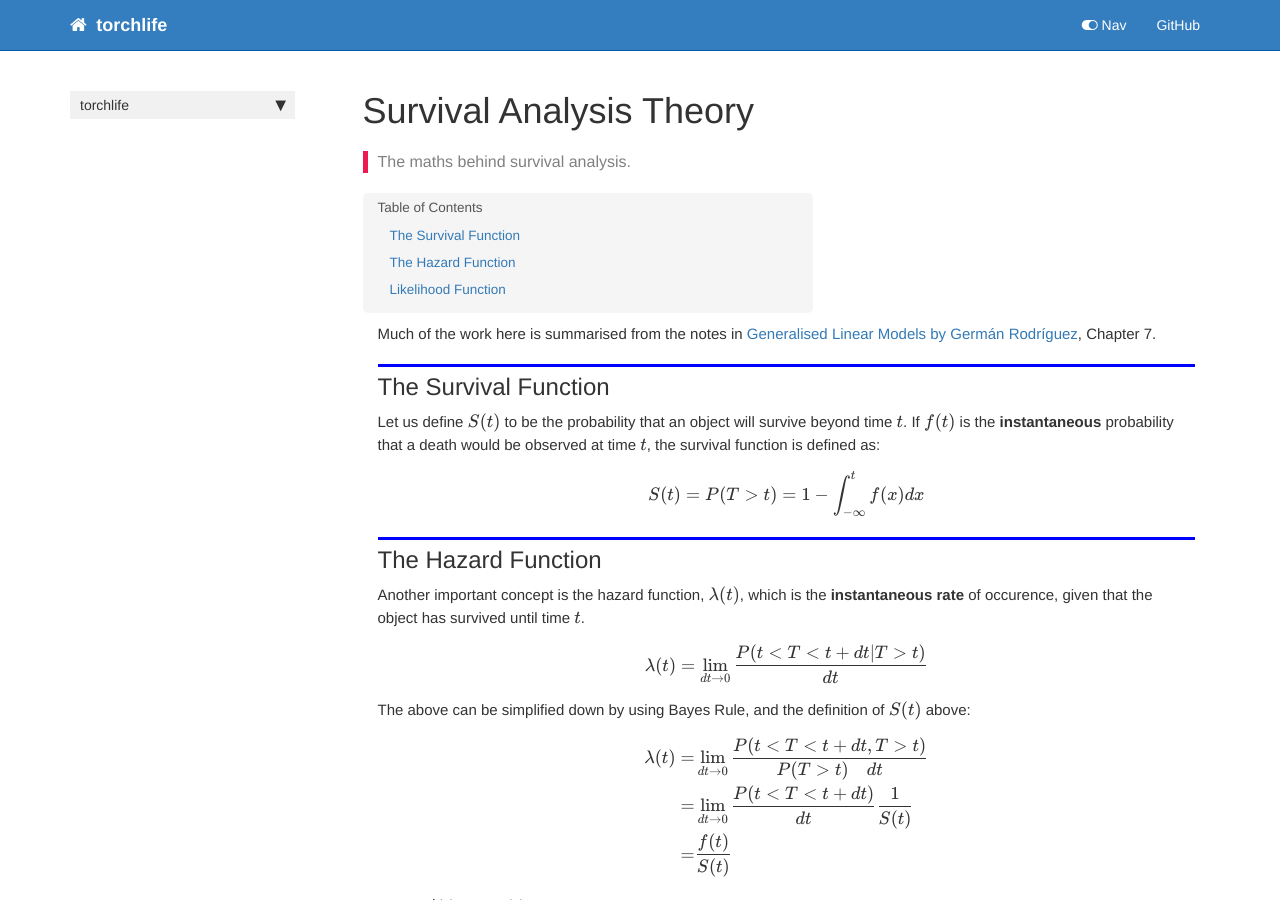
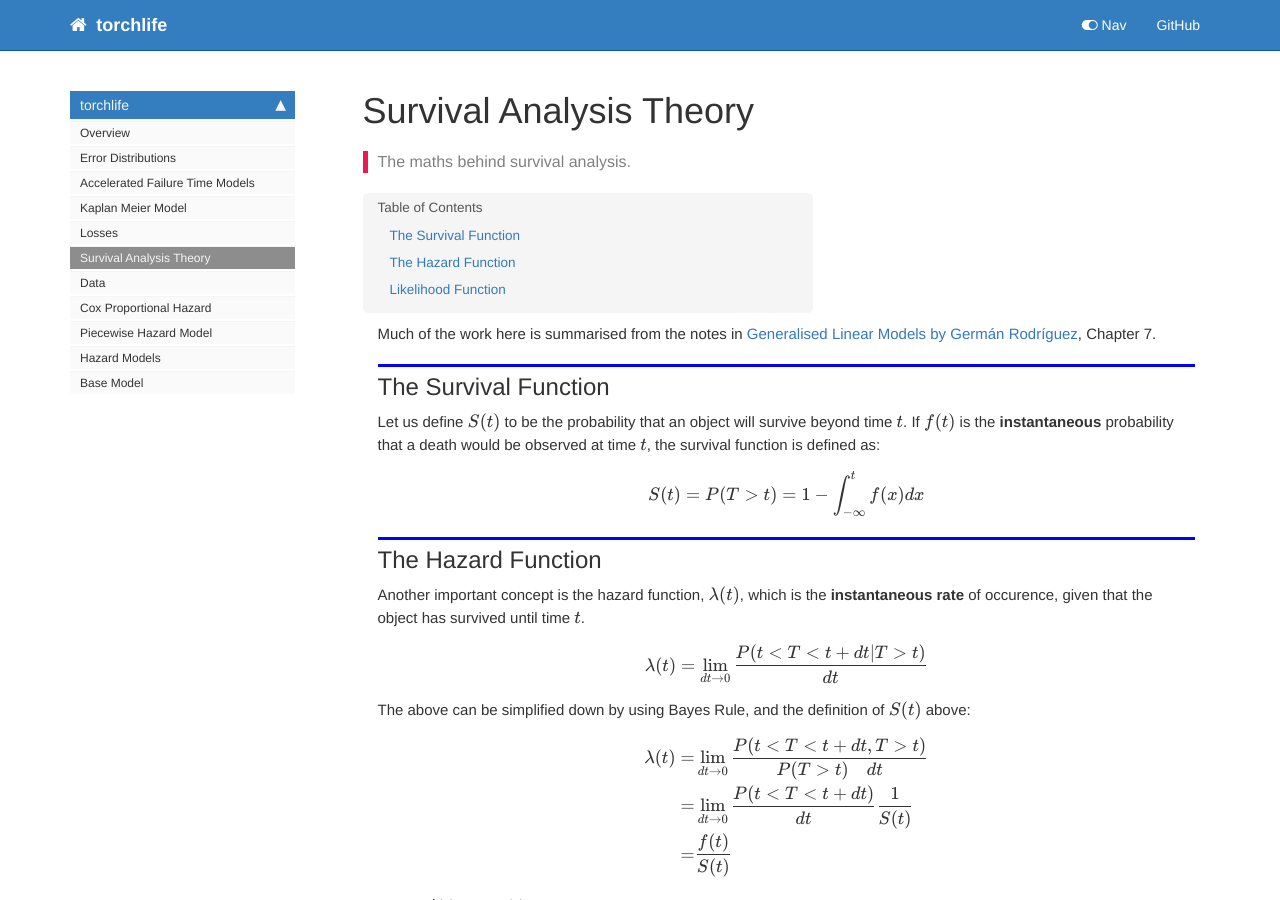
Before and after one commit to sachinruk/torchlife, a Jekyll site: the page built from docs/SAT.html, in a window 1280 px wide and 900 px high. Built offline with Jekyll 4.4.1, drawn with Linux system fonts in a browser that asks for light colours; nearby versions of some CDN libraries; comment, search, counter and statistics services are not loaded.

```diff
--- a/docs/Survival Analysis Theory.html
+++ b/docs/SAT.html
@@ -13,7 +13,7 @@ description: "The maths behind survival analysis."
 #################################################
 ### THIS FILE WAS AUTOGENERATED! DO NOT EDIT! ###
 #################################################
-# file to edit: Survival Analysis Theory.ipynb
+# file to edit: SAT.ipynb
 # command to build the docs after a change: nbdev_build_docs
 
 -->
--- a/docs/_data/sidebars/home_sidebar.yml
+++ b/docs/_data/sidebars/home_sidebar.yml
@@ -16,23 +16,26 @@ entries:
       title: Accelerated Failure Time Models
       url: /AFT_models
     - output: web,pdf
-      title: Cox Proportional Hazard
-      url: /Cox_Proportional_Hazard
-    - output: web,pdf
       title: Kaplan Meier Model
       url: /KaplanMeier
     - output: web,pdf
       title: Losses
       url: /Losses
     - output: web,pdf
-      title: Piecewise Hazard Model
-      url: /PiecewiseHazard
-    - output: web,pdf
       title: Survival Analysis Theory
-      url: /Survival Analysis Theory
+      url: /SAT
     - output: web,pdf
       title: Data
       url: /data
+    - output: web,pdf
+      title: Cox Proportional Hazard
+      url: /hazard.Cox
+    - output: web,pdf
+      title: Piecewise Hazard Model
+      url: /hazard.PiecewiseHazard
+    - output: web,pdf
+      title: Hazard Models
+      url: /hazard
     - output: web,pdf
       title: Base Model
       url: /model
--- a/docs/Cox_Proportional_Hazard.html
+++ b/docs/hazard.Cox.html
@@ -63,7 +63,7 @@ $$
 
 
 <div class="output_markdown rendered_html output_subarea ">
-<h2 id="ProportionalHazard" class="doc_header"><code>class</code> <code>ProportionalHazard</code><a href="https://github.com/sachinruk/torchlife/tree/master/torchlife/models/cox.py#L19" class="source_link" style="float:right">[source]</a></h2><blockquote><p><code>ProportionalHazard</code>(<strong><code>breakpoints</code></strong>, <strong><code>max_t</code></strong>, <strong><code>dim</code></strong>, <strong><code>h</code></strong>=<em><code>()</code></em>) :: <code>Module</code></p>
+<h2 id="ProportionalHazard" class="doc_header"><code>class</code> <code>ProportionalHazard</code><a href="https://github.com/sachinruk/torchlife/tree/master/torchlife/models/cox.py#L18" class="source_link" style="float:right">[source]</a></h2><blockquote><p><code>ProportionalHazard</code>(<strong><code>breakpoints</code></strong>, <strong><code>max_t</code></strong>, <strong><code>dim</code></strong>, <strong><code>h</code></strong>=<em><code>()</code></em>) :: <code>Module</code></p>
 </blockquote>
 <p>Hazard proportional to time and feature component as shown above.
 parameters:</p>
--- a/docs/PiecewiseHazard.html
+++ b/docs/hazard.PiecewiseHazard.html
@@ -13,7 +13,7 @@ description: "How to estimate the Piecewise Hazard estimator."
 #################################################
 ### THIS FILE WAS AUTOGENERATED! DO NOT EDIT! ###
 #################################################
-# file to edit: PiecewiseHazard.ipynb
+# file to edit: hazard.PiecewiseHazard.ipynb
 # command to build the docs after a change: nbdev_build_docs
 
 -->
```
Also changed, not shown: other parts of docs/hazard.Cox.html (+1 -1 lines), docs/hazard.html (added, +41 -0 lines), docs/sidebar.json (+4 -3 lines), torchlife/_nbdev.py (+5 -5 lines), 9 other files.
